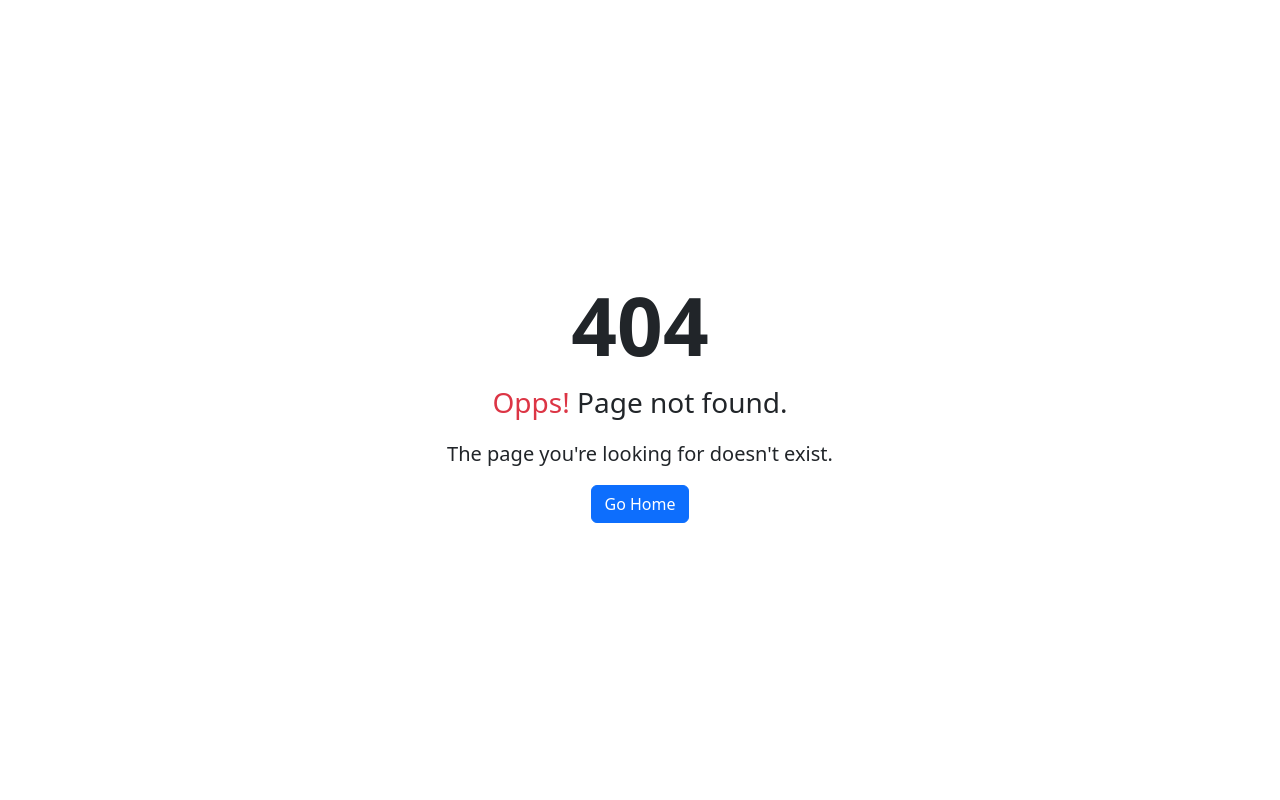
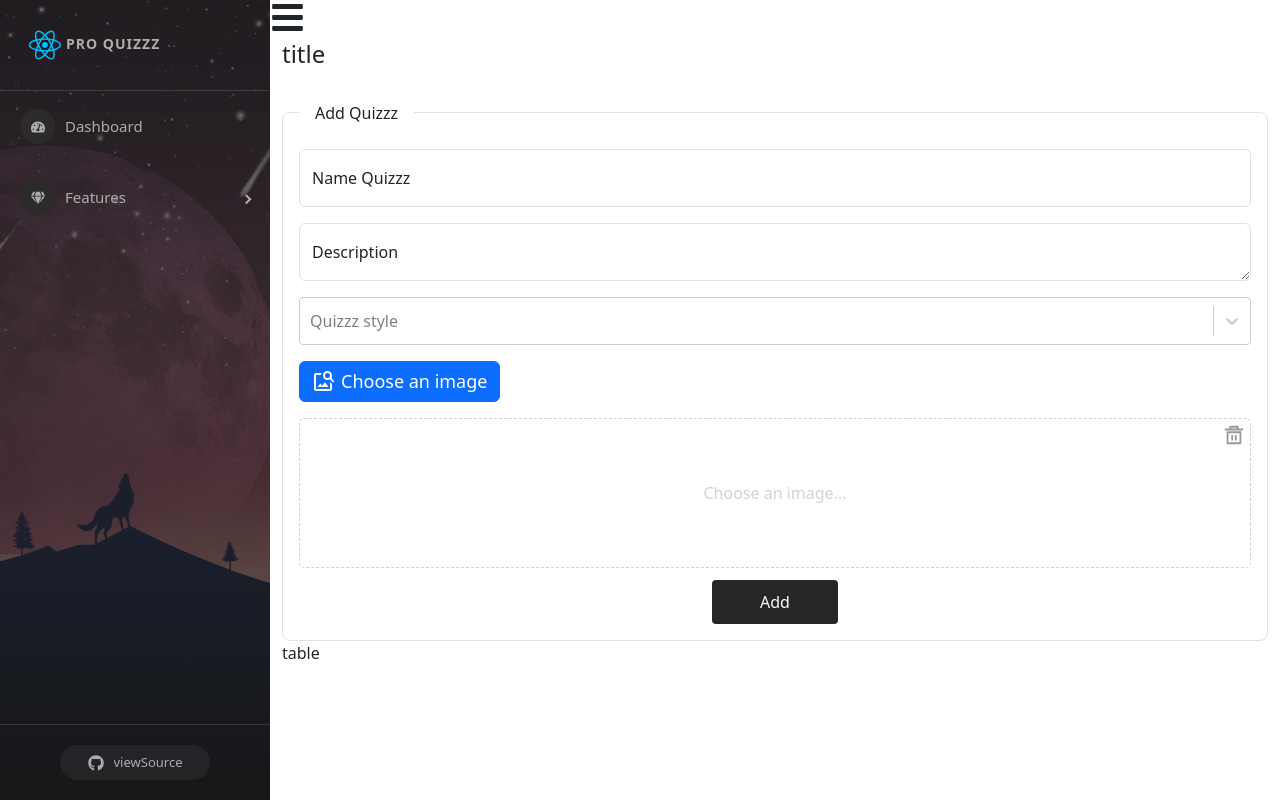
Before and after one commit to nboraxxd/learn-react-redux-with-eric, a React (Create React App) app: page /admins/manage-quizzes in a window 1280 px wide. Before the commit this address had no page. Built offline with nearby package versions, Linux system fonts and the light colour scheme.

Commit message:
add new quiz interface

```diff
--- a/package.json
+++ b/package.json
@@ -19,6 +19,7 @@
     "react-redux": "8.0.1",
     "react-router-dom": "6.3.0",
     "react-scripts": "5.0.1",
+    "react-select": "^5.7.3",
     "react-toastify": "9.0.7",
     "redux": "4.2.0",
     "redux-devtools-extension": "2.13.9",
--- a/src/Layout.jsx
+++ b/src/Layout.jsx
@@ -13,6 +13,7 @@ import SignUp from './components/Auth/SignUp'
 import QuizList from './components/User/QuizList'
 import DetailQuiz from './components/User/DetailQuiz'
 import NotFound from './components/Home/NotFound'
+import ManageQuiz from './components/Admin/Quiz/ManageQuiz'
 
 const Layout = () => {
   return (
@@ -28,6 +29,7 @@ const Layout = () => {
         <Route path="admins" element={<Admin />}>
           <Route index element={<DashBoard />} />
           <Route path="manage-users" element={<ManageUser />} />
+          <Route path="manage-quizzes" element={<ManageQuiz />} />
         </Route>
 
         <Route path="log-in" element={<LogIn />} />
--- /dev/null
+++ b/src/components/Admin/Quiz/ManageQuiz.jsx
@@ -0,0 +1,115 @@
+import React, { useState } from 'react'
+import Select from 'react-select'
+import { MdImageSearch } from 'react-icons/md'
+import { RiDeleteBin5Line } from 'react-icons/ri'
+import './ManageQuiz.scss'
+
+const options = [
+  { value: 'EASY', label: 'Easy' },
+  { value: 'MEDIUM', label: 'Medium' },
+  { value: 'HARD', label: 'Hard' },
+]
+
+const ManageQuiz = () => {
+  const [name, setName] = useState('')
+  const [description, setDescription] = useState('')
+  const [type, setType] = useState('')
+  const [image, setImage] = useState('')
+  const [imageReview, setImageReview] = useState(null)
+
+  function handleOnChangeImage(event) {
+    const file = event.target.files[0]
+
+    if (file) {
+      setImage(file)
+      setImageReview(URL.createObjectURL(file))
+    }
+  }
+
+  return (
+    <div className="manage-quiz container">
+      <h1 className="manage-quiz__title">title</h1>
+      <br />
+      {/* Add new quizzz */}
+      <div className="manage-quiz__new">
+        <fieldset className="border rounded-3 p-3">
+          <legend className="float-none w-auto px-3">Add Quizzz</legend>
+          {/* Name quizzz */}
+          <div className="form-floating mb-3">
+            <input
+              type="text"
+              className="form-control"
+              id="floatingInput"
+              placeholder="Name Quizzz"
+              value={name}
+              onChange={(event) => setName(event.target.value)}
+            />
+            <label htmlFor="floatingInput">Name Quizzz</label>
+          </div>
+
+          {/* Description quizzz */}
+          <div className="form-floating mb-3">
+            <textarea
+              type="text"
+              className="form-control"
+              id="floatingInput"
+              placeholder="Description"
+              value={description}
+              onChange={(event) => setDescription(event.target.value)}
+            />
+            <label htmlFor="floatingInput">Description</label>
+          </div>
+
+          {/* Select quizzz */}
+          <div className="form-floating mb-3">
+            <Select
+              defaultValue={type}
+              // onChange={setType}
+              options={options}
+              placeholder={'Quizzz style'}
+              styles={{
+                control: (baseStyles) => ({
+                  ...baseStyles,
+                  height: '48px',
+                }),
+              }}
+            />
+          </div>
+
+          {/* Image quizzz */}
+          <div>
+            <label htmlFor="inputImage" className="form-label modal-label btn btn-primary">
+              <MdImageSearch style={{ fontSize: '24px' }} />
+              Choose an image
+            </label>
+            <input
+              type="file"
+              accept="image/png, image/jpeg, image/gif, image/svg+xml"
+              id="inputImage"
+              className="form-control"
+              hidden
+              onChange={handleOnChangeImage}
+            />
+          </div>
+          <div className="modal-preview" style={{ marginTop: '16px' }}>
+            {imageReview ? (
+              <img src={imageReview} alt="image review" className="modal-preview-img" />
+            ) : (
+              <label htmlFor="inputImage">Choose an image...</label>
+            )}
+
+            <RiDeleteBin5Line className="modal-preview-delete" />
+          </div>
+
+          {/* Save button */}
+          <div style={{ textAlign: 'center' }}>
+            <button className="manage-quiz__btn">Add</button>
+          </div>
+        </fieldset>
+      </div>
+      <div className="manage-quiz__detail">table</div>
+    </div>
+  )
+}
+
+export default ManageQuiz
--- /dev/null
+++ b/src/components/Admin/Quiz/ManageQuiz.scss
@@ -0,0 +1,60 @@
+.manage-quiz {
+  &__title {
+    font-size: 24px;
+  }
+
+  &__new {
+    legend {
+      font-size: 16px;
+    }
+  }
+
+  &__btn {
+    padding: 10px 48px;
+    margin-top: 12px;
+    border: none;
+    border-radius: 4px;
+    background-color: #262627;
+    color: #fcfaf8;
+    transition: all 0.2s linear;
+    &:hover {
+      background-color: #444;
+    }
+  }
+}
+
+.modal {
+  &-preview {
+    position: relative;
+    display: flex;
+    height: 150px;
+    border: 1px dashed #ced4da;
+    border-radius: 5px;
+    justify-content: center;
+    align-items: center;
+    color: #ced4da;
+
+    &-delete {
+      position: absolute;
+      top: 5px;
+      right: 5px;
+      color: #999;
+      font-size: 22px;
+      cursor: pointer;
+    }
+
+    &-img {
+      max-width: 100%;
+      max-height: 100%;
+      object-fit: cover;
+    }
+  }
+
+  &-label {
+    display: flex;
+    width: fit-content;
+    align-items: center;
+    column-gap: 5px;
+    font-size: 18px;
+  }
+}
--- a/src/components/Admin/SideBar.jsx
+++ b/src/components/Admin/SideBar.jsx
@@ -62,9 +62,11 @@ const SideBar = (props) => {
           <Menu iconShape="circle">
             <SubMenu title="Features" icon={<FaGem />}>
               <MenuItem>
-                Quản lý Users <Link to="/admins/manage-users" />
+                Quản lý Users <Link to="manage-users" />
               </MenuItem>
-              <MenuItem>Quản lý bài Quiz</MenuItem>
+              <MenuItem>
+                Quản lý bài Quiz <Link to="manage-quizzes" />
+              </MenuItem>
               <MenuItem>Quản lý câu hỏi</MenuItem>
             </SubMenu>
           </Menu>
--- a/src/components/User/DetailQuiz.jsx
+++ b/src/components/User/DetailQuiz.jsx
@@ -1,16 +1,19 @@
 import React, { useEffect } from 'react'
 import { useParams } from 'react-router-dom'
-import { getDataQuizById } from '../../services/apiServices'
+import { getDataQuizById, postSubmitQuiz } from '../../services/apiServices'
 import _ from 'lodash'
 import './DetailQuiz.scss'
 import Question from './Question'
 import { useState } from 'react'
 import { useSelector } from 'react-redux'
 import { quizDetail } from '../../redux/selector/userselector'
+import ModalResultQuiz from './ModalResultQuiz'
 
 const DetailQuiz = () => {
   const [dataQuestionList, setDataQuestionList] = useState([])
   const [questionIdx, setQuestionIdx] = useState(0)
+  const [isShowModalResult, setIsShowModalResult] = useState(false)
+  const [dataResultQuiz, setDataResultQuiz] = useState({})
 
   const { id } = useParams()
   const dataQuizDetail = useSelector(quizDetail)
@@ -83,6 +86,50 @@ const DetailQuiz = () => {
     }
   }
 
+  // function handleOnClickFinishBtn() {
+  //   if (!Array.isArray(dataQuestionList) || dataQuestionList.length === 0) return
+  //   const payload = { quizId: currentQuizDetail.id, answers: [] }
+  //   const answers = []
+  //   dataQuestionList.forEach((item) => {
+  //     const questionId = item.id
+  //     const userAnswerId = []
+  //     item.answerOptions.forEach((answerOption) => {
+  //       if (answerOption.isChecked === true) userAnswerId.push(answerOption.id)
+  //     })
+  //     return answers.push({
+  //       questionId,
+  //       userAnswerId,
+  //     })
+  //   })
+  //   payload.answers = answers
+  //   console.log(payload)
+  // }
+
+  async function handleOnClickFinishBtn() {
+    if (!Array.isArray(dataQuestionList) || dataQuestionList.length === 0) return
+
+    const answers = dataQuestionList.map((item) => {
+      const questionId = +item.id
+      const userAnswerId = item.answerOptions
+        .filter((answerOption) => answerOption.isChecked === true)
+        .map((answerOption) => answerOption.id)
+
+      return {
+        questionId,
+        userAnswerId,
+      }
+    })
+
+    const payload = { quizId: currentQuizDetail.id, answers }
+    const response = await postSubmitQuiz(payload)
+    if (response && response.EC === 0) {
+      setIsShowModalResult(true)
+      setDataResultQuiz(response.DT)
+    } else {
+      console.log('something wrongs...')
+    }
+  }
+
   useEffect(() => {
     fetchQuestionListById()
   }, [id])
@@ -117,11 +164,13 @@ const DetailQuiz = () => {
             >
               Next
             </button>
-            <button className="btn btn-warning">Finish</button>
+            <button className="btn btn-warning" onClick={handleOnClickFinishBtn}>
+              Finish
+            </button>
           </div>
         </div>
         <div className="quiz-right">Count down</div>
-        {/* <ModalResult /> */}
+        <ModalResultQuiz show={isShowModalResult} setShow={setIsShowModalResult} dataResultQuiz={dataResultQuiz} />
       </div>
     </div>
   )
--- /dev/null
+++ b/src/components/User/ModalResultQuiz.jsx
@@ -0,0 +1,38 @@
+import Button from 'react-bootstrap/Button'
+import Modal from 'react-bootstrap/Modal'
+
+const ModalResultQuiz = ({ show, setShow, dataResultQuiz }) => {
+  function handleClose() {
+    setShow(false)
+  }
+
+  console.log(dataResultQuiz)
+
+  return (
+    <>
+      <Modal show={show} onHide={handleClose} backdrop="static">
+        <Modal.Header closeButton>
+          <Modal.Title>Your result...</Modal.Title>
+        </Modal.Header>
+        <Modal.Body>
+          <p>
+            Total correct answers: <strong>{dataResultQuiz.countCorrect}</strong>
+          </p>
+          <p>
+            Total question: <strong>{dataResultQuiz.countTotal}</strong>
+          </p>
+        </Modal.Body>
+        <Modal.Footer>
+          <Button variant="primary" onClick={handleClose}>
+            Show result
+          </Button>
+          <Button variant="secondary" onClick={handleClose}>
+            Close
+          </Button>
+        </Modal.Footer>
+      </Modal>
+    </>
+  )
+}
+
+export default ModalResultQuiz
--- a/src/services/apiServices.js
+++ b/src/services/apiServices.js
@@ -50,6 +50,10 @@ function getDataQuizById(id) {
   return axiosCustomize.get(`/api/v1/questions-by-quiz?quizId=${id}`)
 }
 
+function postSubmitQuiz(answersQuiz) {
+  return axiosCustomize.post('/api/v1/quiz-submit', answersQuiz)
+}
+
 export {
   getAllUser,
   getAllUserWithPaginate,
@@ -60,4 +64,5 @@ export {
   postSignUp,
   getQuizByUser,
   getDataQuizById,
+  postSubmitQuiz,
 }
```
Also changed, not shown: 1 other file (tests, documents, lock files or other folders).
